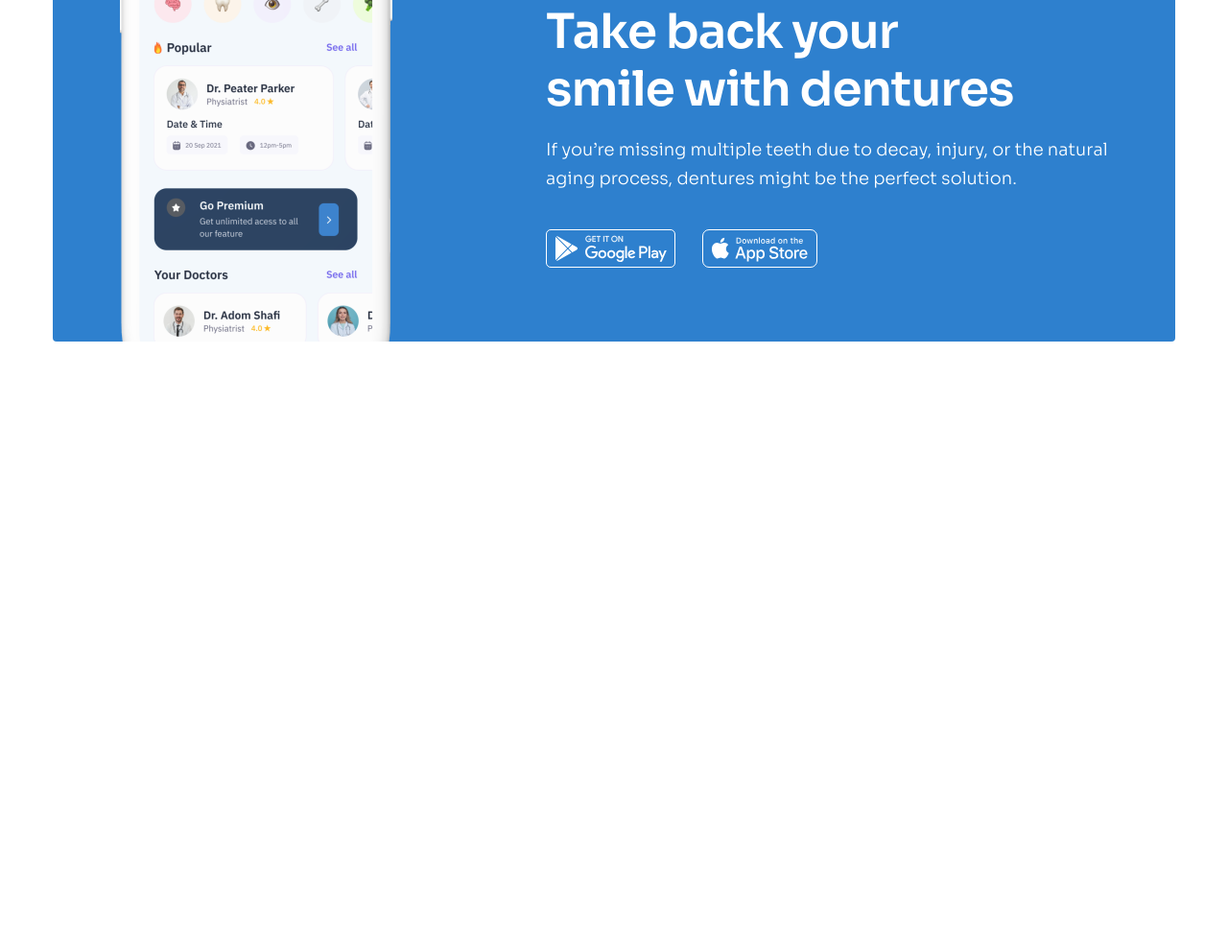
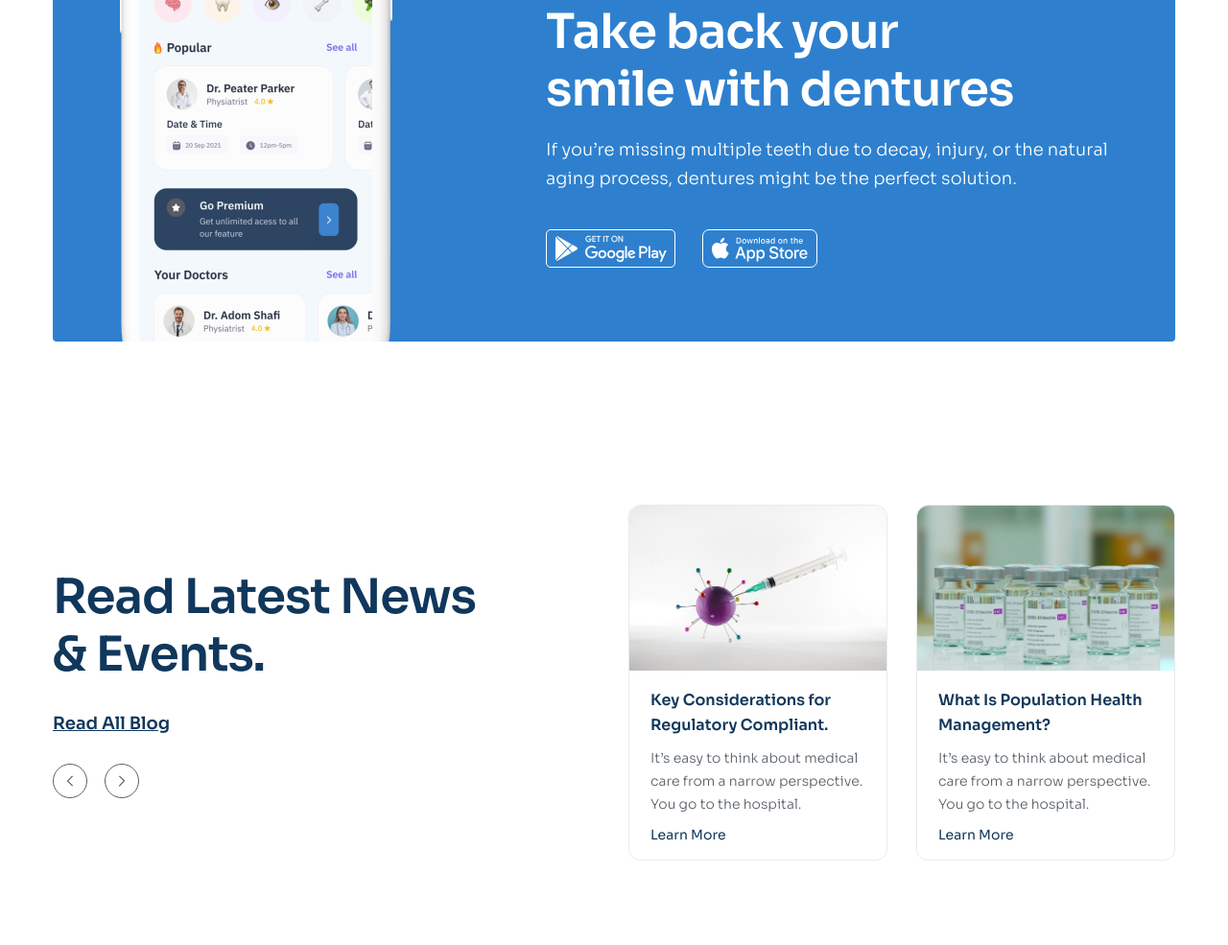
Before and after one commit to dangdondoc/figma-html-css-03, a plain HTML site: page index.html in a window 1280 px wide. Shown: the part 4499-5484 px from the top of the page at 96% size. Drawn offline with Linux system fonts and the light colour scheme.

Commit message:
10 tạo blog

```diff
--- a/assets/css/style.css
+++ b/assets/css/style.css
@@ -69,7 +69,7 @@ a {
   justify-content: center;
   align-items: center;
   border-radius: 50%;
-  border-color: 1px solid #575f66;
+  border: 1px solid #575f66;
   background: #fff;
   cursor: pointer;
 }
@@ -437,6 +437,12 @@ a {
   height: 290px;
   max-width: 100%;
   object-fit: cover;
+  transition: 0.25s;
+  cursor: pointer;
+}
+
+.team-item__thumb:hover {
+  transform: scale(1.1);
 }
 
 .team-item__name {
@@ -505,3 +511,110 @@ a {
   display: flex;
   column-gap: 28px;
 }
+
+/* ==============blog=================== */
+
+.blog {
+  padding: 85px 0;
+}
+
+.blog__inner {
+  display: flex;
+  align-items: center;
+  justify-content: space-between;
+}
+
+.blog-content {
+  width: 40%;
+}
+
+.blog__heading {
+  max-width: 470px;
+}
+
+.blog__link {
+  display: inline-block;
+  margin-top: 28px;
+  color: #10375c;
+  font-size: 1.8rem;
+  font-weight: 600;
+  line-height: 1.56; /* 155.556% */
+  text-decoration-line: underline;
+}
+
+.blog__control {
+  justify-content: flex-start;
+  margin-top: 28px;
+  text-underline-offset: 5px;
+}
+
+.blog__list {
+  display: grid;
+  grid-template-columns: repeat(2, 1fr);
+  column-gap: 30px;
+}
+
+.blog-item {
+  width: 270px;
+  background: #fff;
+  border-radius: 12px;
+  border: 1px solid #e8ebee;
+  overflow: hidden;
+  transition: 0.25s;
+}
+
+.blog-item:hover {
+  border-color: transparent;
+  box-shadow: 0px 18px 50px 0px rgba(0, 0, 0, 0.05);
+}
+
+.blog-item:hover .blog-item__thumb {
+  transform: scale(1.1);
+}
+
+.blog-item__thumb {
+  height: 172px;
+  width: 270px;
+  border-radius: 12px 12px 0px 0px;
+  object-fit: cover;
+  transition: 0.25s;
+}
+
+.blog-item__wrap {
+  height: 172px;
+  overflow: hidden;
+}
+
+.blog-item__body {
+  padding: 18px 22px;
+}
+
+.blog-item__heading {
+  display: inline-block;
+  max-width: 224px;
+  color: #10375c;
+  font-size: 1.6rem;
+  font-weight: 600;
+  line-height: 1.63; /* 162.5% */
+}
+
+.blog-item__desc {
+  margin-top: 10px;
+  max-width: 226px;
+  color: #575f66;
+  font-size: 1.4rem;
+  font-weight: 300;
+  line-height: 1.71; /* 171.429% */
+}
+
+.blog-item__more {
+  display: inline-block;
+  margin-top: 12px;
+  color: #10375c;
+  font-size: 1.4rem;
+  font-weight: 400;
+}
+
+.blog-item__more:hover {
+  color: #2e80ce;
+}
--- a/index.html
+++ b/index.html
@@ -417,6 +417,8 @@
               <p class="team-item__desc">DDS, California - Linda University</p>
             </article>
           </section>
+
+          <!-- btn control -->
           <div class="control team__control">
             <!-- prev -->
             <button class="control-btn">
@@ -501,6 +503,112 @@
           </div>
         </div>
       </section>
+
+      <!-- blogs -->
+      <section class="blog">
+        <div class="container">
+          <div class="blog__inner">
+            <!-- left blog -->
+            <section class="blog__content">
+              <h2 class="section__heading blog__heading">
+                Read Latest News & Events.
+              </h2>
+              <a href="#!" class="blog__link">Read All Blog</a>
+
+              <div class="control blog__control">
+                <!-- prev -->
+                <button class="control-btn">
+                  <svg
+                    class="control-icon control-icon--prev"
+                    xmlns="http://www.w3.org/2000/svg"
+                    width="6"
+                    height="12"
+                    viewBox="0 0 6 12"
+                    fill="none"
+                  >
+                    <path
+                      d="M0.5 1L5.5 6L0.5 11"
+                      stroke="currentColor"
+                      stroke-linecap="round"
+                      stroke-linejoin="round"
+                    />
+                  </svg>
+                </button>
+                <!-- next -->
+
+                <button class="control-btn">
+                  <svg
+                    class="control-icon"
+                    xmlns="http://www.w3.org/2000/svg"
+                    width="6"
+                    height="12"
+                    viewBox="0 0 6 12"
+                    fill="none"
+                  >
+                    <path
+                      d="M0.5 1L5.5 6L0.5 11"
+                      stroke="currentColor"
+                      stroke-linecap="round"
+                      stroke-linejoin="round"
+                    />
+                  </svg>
+                </button>
+              </div>
+            </section>
+            <!-- blog right -->
+
+            <section class="blog__list">
+              <!-- item 1 -->
+
+              <article class="blog-item">
+                <figure class="blog-item__wrap">
+                  <img
+                    src="./assets/img/blog-1.jpg"
+                    alt="Key Considerations for Regulatory Compliant."
+                    class="blog-item__thumb"
+                  />
+                </figure>
+                <section class="blog-item__body">
+                  <h3>
+                    <a href="#!" class="blog-item__heading"
+                      >Key Considerations for Regulatory Compliant.</a
+                    >
+                  </h3>
+                  <p class="blog-item__desc">
+                    It’s easy to think about medical care from a narrow
+                    perspective. You go to the hospital.
+                  </p>
+                  <a href="#!" class="blog-item__more">Learn More</a>
+                </section>
+              </article>
+
+              <!-- item 2 -->
+
+              <article class="blog-item">
+                <figure class="blog-item__wrap">
+                  <img
+                    src="./assets/img/blog-2.jpg"
+                    alt="Key Considerations for Regulatory Compliant."
+                    class="blog-item__thumb"
+                  />
+                </figure>
+                <section class="blog-item__body">
+                  <h3>
+                    <a href="#!" class="blog-item__heading"
+                      >What Is Population Health Management?</a
+                    >
+                  </h3>
+                  <p class="blog-item__desc">
+                    It’s easy to think about medical care from a narrow
+                    perspective. You go to the hospital.
+                  </p>
+                  <a href="#!" class="blog-item__more">Learn More</a>
+                </section>
+              </article>
+            </section>
+          </div>
+        </div>
+      </section>
     </main>
   </body>
 </html>
```
Also changed, not shown: assets/img/blog-1.jpg (added), assets/img/blog-2.jpg (added).
